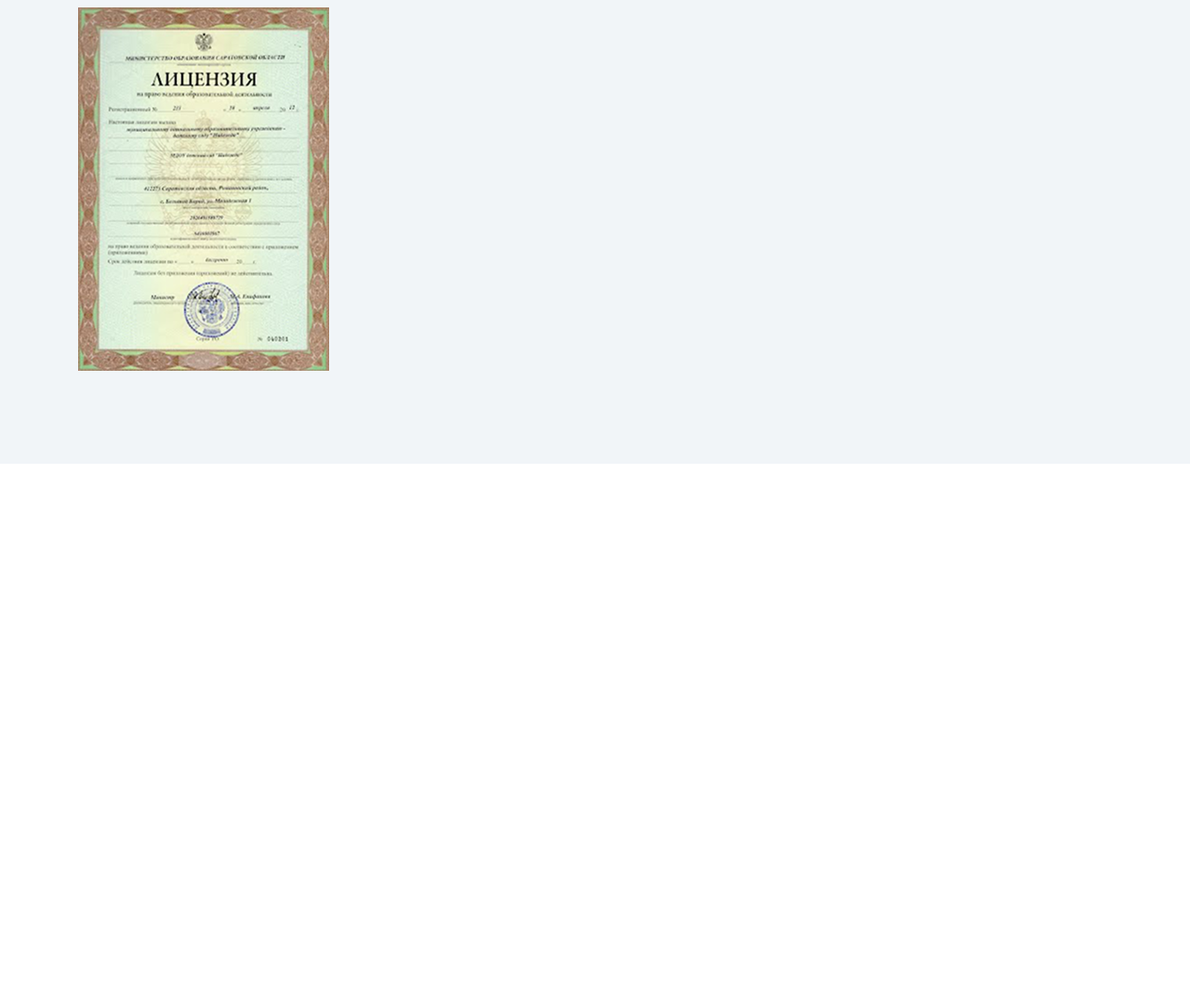
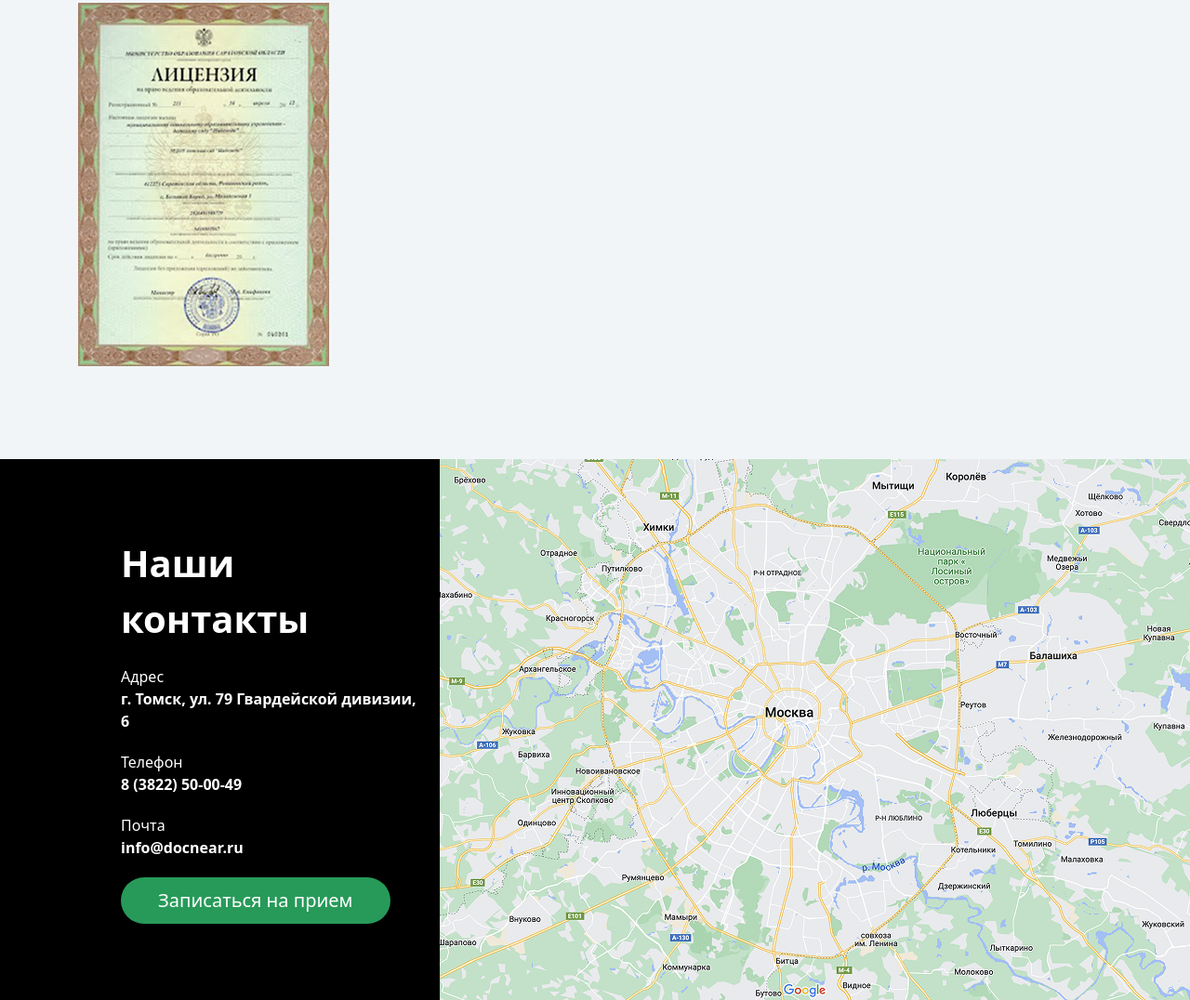
Before and after one commit to MuhammadEvazov/project4, a website: page src/index.html in a window 1280 px wide. Shown: the part 2092-3168 px from the top of the page at 93% size. Before the commit the page ends 2591 px from the top, so only its background shows below. Drawn offline with nearby package versions, Linux system fonts and the light colour scheme; files that its build step writes are made by us from their sources.

Commit message:
tenth section created succsee=ssfully

```diff
--- a/src/index.html
+++ b/src/index.html
@@ -435,9 +435,9 @@
     <section
         class="section8 p-[20px] lg:w-[90%] lg:m-auto lg:max-w-[1300px] flex flex-col items-start gap-[30px] lg:py-[100px]">
         <h1 class="text-[40px] font-[700]">Наши партнеры</h1>
-        <article class="flex flex-wrap items-center gap-[5px] justify-between">
+        <article class="flex flex-wrap items-center gap-[0px] justify-between">
             <img src="./Images/1 (2).png" alt="">
-            <img class="p-[5px] shadow-[2px_2px_10px_lightgray] lg:p-[0px] lg:shadow-none" src="./Images/1 (2).png"
+            <img class="p-[0px] shadow-[2px_2px_10px_lightgray] lg:p-[0px] lg:shadow-none" src="./Images/1 (2).png"
                 alt="">
             <img src="./Images/1 (2).png" alt="">
             <img class="lg:p-[10px] lg:shadow-[2px_2px_10px_lightgray]" src="./Images/1 (2).png" alt="">
@@ -456,7 +456,7 @@
         <article
             class="p-[20px] lg:w-[90%] lg:m-auto lg:max-w-[1300px] flex flex-col items-start gap-[30px] lg:py-[100px]">
             <h1 class="text-[40px] font-[700]">Наши партнеры</h1>
-            <aside class="flex flex-wrap items-center gap-[45px] justify-between">
+            <aside class="flex flex-wrap items-center gap-[10px] lg:gap-[45px] justify-between">
                 <img class="w-[170px] lg:w-[270px]" src="./Images/image 7 (1).png" alt="">
                 <img class="w-[170px] lg:w-[270px]" src="./Images/image 7 (1).png" alt="">
                 <img class="w-[170px] lg:w-[270px]" src="./Images/image 7 (1).png" alt="">
@@ -464,6 +464,30 @@
             </aside>
         </article>
     </section>
+
+    <section>
+        <article class="section10 flex flex-col items-center lg:flex-row lg:max-w-[1550px] lg:m-auto">
+            <aside class="bg-black text-white w-[100%] p-[20px] lg:pl-[130px] lg:h-[582px] flex flex-col items-start gap-[20px] lg:py-[50px] lg:justify-center">
+                <h1 class="text-[40px] font-[700]">Наши контакты</h1>
+                <div>
+                    <p>Адрес</p>
+                    <p class="font-[700]">г. Томск, ул. 79 Гвардейской дивизии, 6</p>
+                </div>
+                <div>
+                    <p>Телефон</p>
+                    <p class="font-[700]">8 (3822) 50-00-49</p>
+                </div>
+                <div>
+                    <p>Почта</p>
+                    <p class="font-[700]">info@docnear.ru</p>
+                </div>
+                <button
+                    class="py-[10px] px-[40px] text-[white]  bg-[#279A59] rounded-[30px] lg:text-[20px] lg:px-[40px]">Записаться
+                    на прием</button>
+            </aside>
+            <img src="./Images/Rectangle 175.png" alt="">
+        </article>
+    </section>
     </main>
 </body>
 
```
Also changed, not shown: src/Images/Rectangle 175.png (added).
